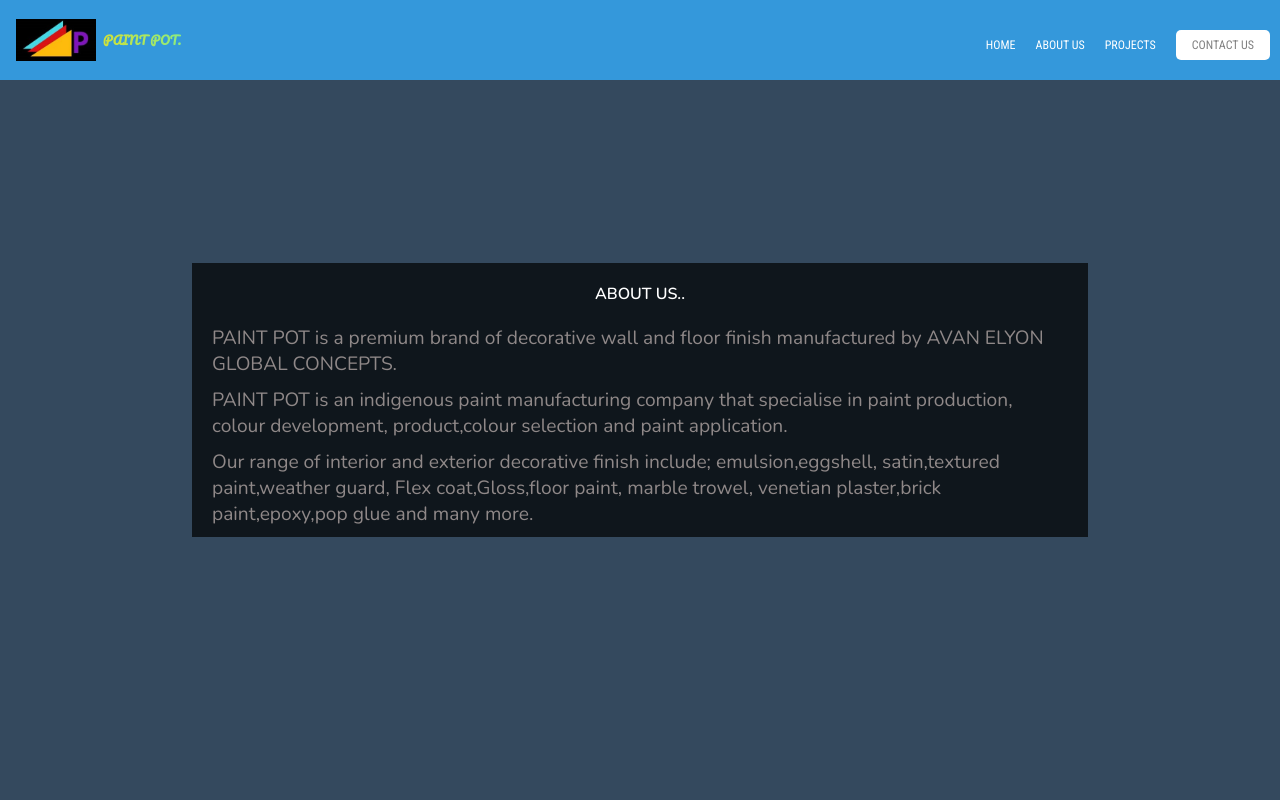
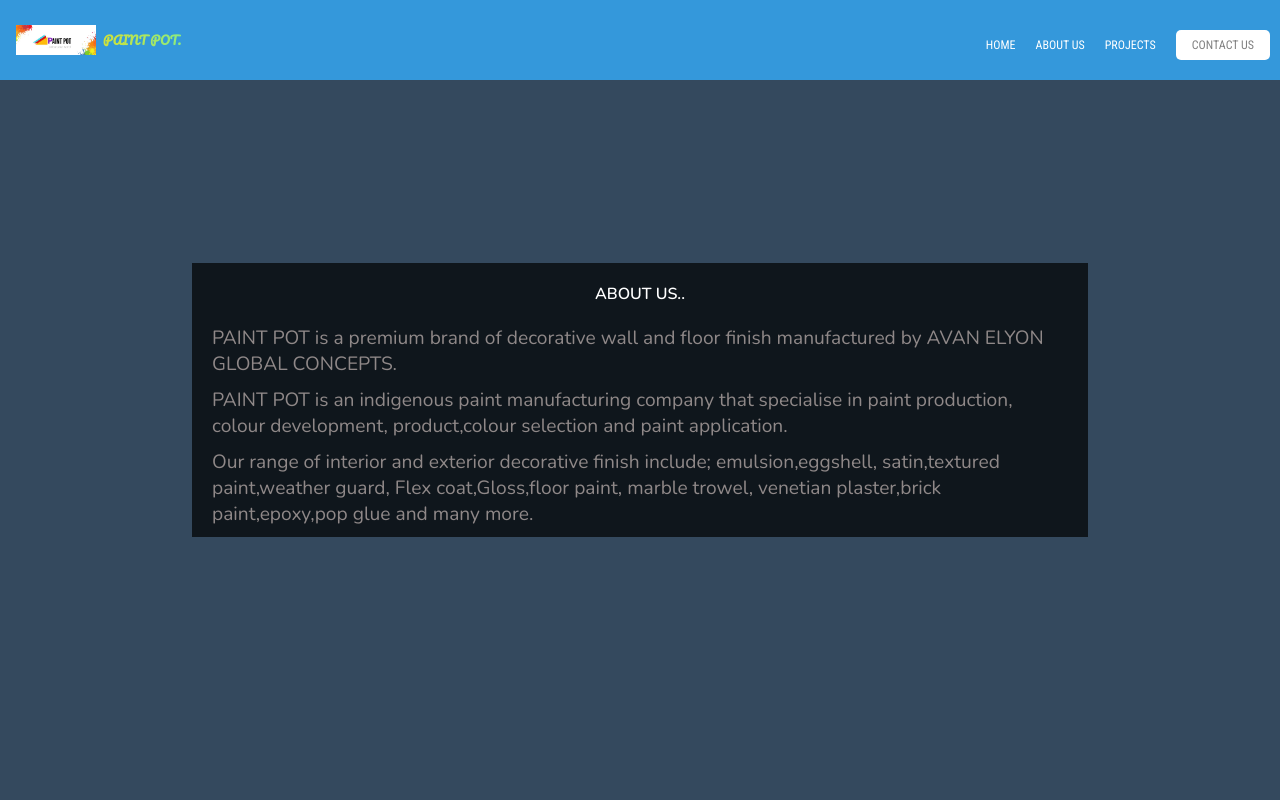
Before and after one commit to PelumiWeb/paint-pot-2, a website: page public/About_us.html in a window 1280 px wide. Shown: the top 800 px of the page. Drawn offline with nearby package versions, Linux system fonts and the light colour scheme; files whose address does not match are found by name; a web font is replaced by a local one.

Commit message:
restyling the front page

```diff
--- a/public/About_us.html
+++ b/public/About_us.html
@@ -54,7 +54,7 @@
         <div class="logo">
             <div class="logo_home">
                 <a href="./index.html">
-                    <img src="./images/AuntyLola Logo (1).jpeg" alt="">
+                    <img src="./images/WhatsApp Image 2020-11-17 at 4.51.53 AM.jpeg" alt="">
         </a>
         <h1><span> Paint</span> <span>Pot.</span> </h1>
         </div>
```
Also changed, not shown: public/index.html (+1 -1 lines), public/project.html (+2 -2 lines).
